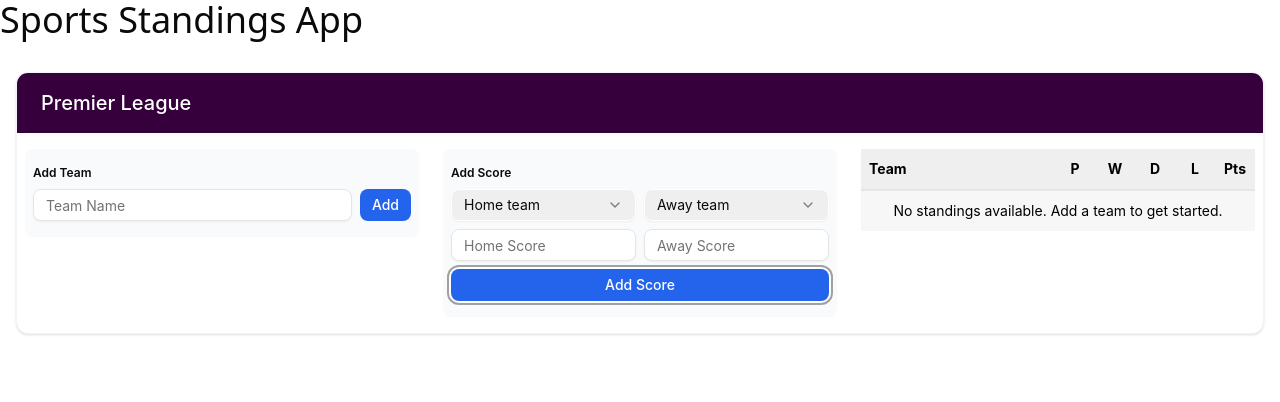
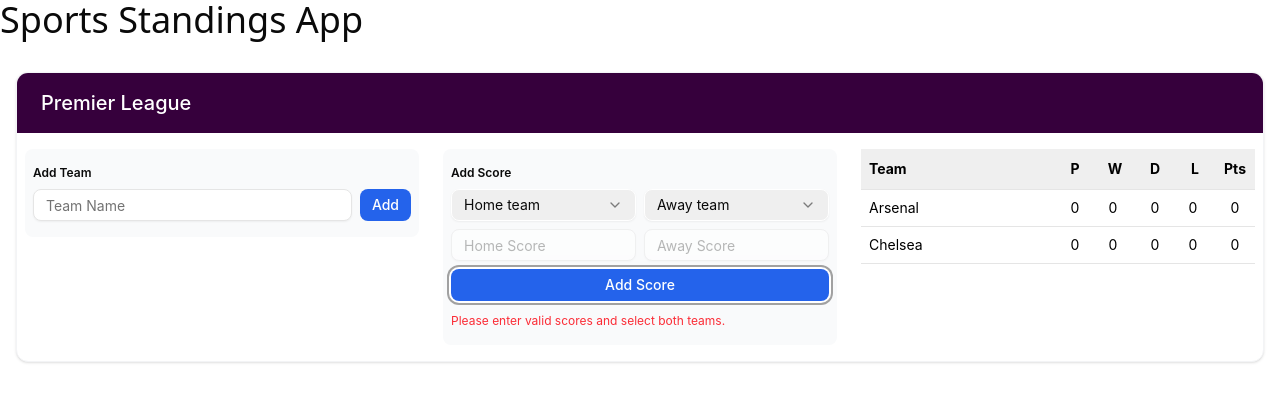
Before and after one commit to ImantasPrecas/sports-standings-app, a React (Vite) app: page / in a window 1280 px wide. Both pictures are taken after a click on the button "Add Score". Shown: the top 402 px of the page. Built offline with nearby package versions, Linux system fonts and the light colour scheme.

Commit message:
Implement match scoring functionality and enhance team management in Premier League component

```diff
--- a/src/components/PremierLeagueComponent.tsx
+++ b/src/components/PremierLeagueComponent.tsx
@@ -10,15 +10,63 @@
 import { useState } from 'react'
 
 export const PremierLeagueComponent = () => {
-  const { getTeamsList, addTeam, getStandingsTable } = useAppStore()
+  const { getTeamsList, addTeam, getStandingsTable, addMatch, getMatches } = useAppStore()
   const [newTeamName, setNewTeamName] = useState('')
+  const [selectedTeamA, setSelectedTeamA] = useState('')
+  const [selectedTeamB, setSelectedTeamB] = useState('')
+  const [teamAScore, setTeamAScore] = useState('')
+  const [teamBScore, setTeamBScore] = useState('')
+  const [error, setError] = useState('')
 
   const standingsTable = getStandingsTable()
-  const teamsArray = getTeamsList()
+  const teamsList = getTeamsList()
 
   const handleSubmitNewTeam = () => {
-    addTeam(newTeamName)
+    addTeam(newTeamName.trim())
     setNewTeamName('')
+    console.log(standingsTable)
+  }
+
+  const handleSubmitScore = () => {
+    if (
+      validateInput(teamAScore) &&
+      validateInput(teamBScore) &&
+      selectedTeamA &&
+      selectedTeamB
+    ) {
+      if (checkForDuplication(selectedTeamA, selectedTeamB)) {
+        setError('Teams already played against each other')
+        return
+      }
+      addMatch(selectedTeamA, selectedTeamB, Number(teamAScore), Number(teamBScore))
+      console.log(
+        `Submitting score: ${selectedTeamA} ${teamAScore} - ${teamBScore} ${selectedTeamB}`
+      )
+      resetInputs()
+    } else {
+      setError('Please enter valid scores and select both teams.')
+    }
+  }
+
+  const validateInput = (value: string) => {
+    const regex = /^[0-9]+$/
+    return regex.test(value)
+  }
+  const resetInputs = () => {
+    setSelectedTeamA('')
+    setSelectedTeamB('')
+    setTeamAScore('')
+    setTeamBScore('')
+    setError('')
+  }
+
+  const checkForDuplication = (teamA: string, teamB: string) => {
+    const existingMatch = Object.values(getMatches()).find(
+      (match) =>
+        (match.teamA === teamA && match.teamB === teamB) ||
+        (match.teamA === teamB && match.teamB === teamA)
+    )
+    return !!existingMatch
   }
 
   return (
@@ -35,6 +83,11 @@
               <div className='flex gap-2'>
                 <Input
                   onChange={(e) => setNewTeamName(e.target.value)}
+                  onKeyDown={(e) => {
+                    if (e.key === 'Enter') {
+                      handleSubmitNewTeam()
+                    }
+                  }}
                   value={newTeamName}
                   id='team-name'
                   inputSize='sm'
@@ -66,7 +119,9 @@
                     <SelectEntity
                       size='sm'
                       placeholder='Home team'
-                      options={teamsArray}
+                      options={teamsList}
+                      value={selectedTeamA}
+                      onSelect={setSelectedTeamA}
                     />
                   </div>
 
@@ -75,7 +130,9 @@
                     <SelectEntity
                       size='sm'
                       placeholder='Away team'
-                      options={teamsArray}
+                      options={teamsList}
+                      value={selectedTeamB}
+                      onSelect={setSelectedTeamB}
                     />
                   </div>
                 </div>
@@ -87,28 +144,37 @@
                   <div className='flex gap-2'>
                     <div className='w-full'>
                       <Input
+                        id='home-score'
+                        value={teamAScore}
+                        onChange={(e) => setTeamAScore(e.target.value)}
+                        placeholder='Home Score'
+                        disabled={!selectedTeamA}
                         inputSize='sm'
                         className='placeholder:text-sm'
-                        placeholder='Home Score'
                       />
                     </div>
 
                     {/* AWAY TEAM */}
                     <div className='w-full'>
                       <Input
+                        id='away-score'
+                        value={teamBScore}
+                        onChange={(e) => setTeamBScore(e.target.value)}
+                        placeholder='Away Score'
+                        disabled={!selectedTeamB}
                         inputSize='sm'
                         className='placeholder:text-sm'
-                        placeholder='Away Score'
                       />
                     </div>
                   </div>
                 </div>
               </div>
               <div className='w-full'>
-                <Button variant='secondary' size='sm'>
+                <Button variant='secondary' size='sm' onClick={handleSubmitScore}>
                   Add Score
                 </Button>
               </div>
+              {error && <p className='text-xs text-red-500 mt-1'>{error}</p>}
             </div>
           </div>
 
--- a/src/components/ui/Input.tsx
+++ b/src/components/ui/Input.tsx
@@ -28,7 +28,11 @@
     <input
       type={type}
       data-slot='input'
-      className={cn(inputVariants({ inputSize }), className)}
+      className={cn(
+        inputVariants({ inputSize }),
+        'focus:ring-2 focus:ring-ring',
+        className
+      )}
       {...props}
     />
   )
--- a/src/components/ui/Select.tsx
+++ b/src/components/ui/Select.tsx
@@ -18,7 +18,7 @@
 }
 
 const selectTriggerVariants = cva(
-  'border-input flex w-fit items-center justify-between gap-2 rounded-md border bg-transparent px-3 py-2 text-sm whitespace-nowrap shadow-xs outline-none disabled:cursor-not-allowed disabled:opacity-50 ',
+  'border-input flex w-fit items-center justify-between gap-2 rounded-md border bg-transparent px-3 py-2 text-sm whitespace-nowrap shadow-xs outline-none disabled:cursor-not-allowed disabled:opacity-50 focus:ring-2 focus:ring-ring',
   {
     variants: {
       size: {
--- a/src/components/ui/SelectEntity.tsx
+++ b/src/components/ui/SelectEntity.tsx
@@ -4,18 +4,25 @@
   size,
   placeholder,
   options,
+  value,
+  onSelect,
 }: {
   size: 'sm' | 'default' | 'lg'
   placeholder: string
   options: { id: string; name: string }[]
+  value: string
+  onSelect: (id: string) => void
 }) => {
   return (
-    <Select>
+    <Select onValueChange={onSelect} value={value}>
       <SelectTrigger size={size} className='w-full bg-muted'>
         <SelectValue placeholder={placeholder} />
       </SelectTrigger>
       <SelectContent>
-        {options.map((option) => (
+        {options.length === 0 ? (
+          <p className='mx-2 text-center text-sm'>No teams</p>
+        ) : (
+          options.map((option) => (
             <SelectItem
               key={option.id}
               value={option.id}
@@ -23,7 +30,8 @@
             >
               {option.name}
             </SelectItem>
-        ))}
+          ))
+        )}
       </SelectContent>
     </Select>
   )
--- a/src/components/ui/StandingsTable.tsx
+++ b/src/components/ui/StandingsTable.tsx
@@ -1,4 +1,3 @@
-import type { JSX } from 'react'
 import {
   Table,
   TableBody,
@@ -8,23 +7,10 @@
   TableHeader,
   TableRow,
 } from './Table'
+import type { IStandingsTable } from '@/store/premierLeagueSlice'
 
 interface StandingsTableProps {
-  tableData: {
-    standings: {
-      name: string
-      matches?: number
-      won?: number
-      drawn?: number
-      lost?: number
-      points?: number
-      icons?: {
-        won?: JSX.Element
-        lost?: JSX.Element
-      }
-    }[]
-    tableHeader: { title: string; key: string }[]
-  }
+  tableData: IStandingsTable
   rowLine?: boolean
 }
 
@@ -52,7 +38,7 @@
         <TableBody className='w-full max-h-42 overflow-y-auto block'>
           {tableData.standings.map((team) => (
             <TableRow
-              key={team.name}
+              key={team.teamId}
               className='flex w-full text-foreground'
               rowLine={rowLine}
             >
--- a/src/store/premierLeagueSlice.tsx
+++ b/src/store/premierLeagueSlice.tsx
@@ -1,5 +1,7 @@
 import type { StateCreator } from 'zustand'
 import type { StoreType } from './appStore'
+// import { persist } from 'zustand/middleware'
+import type { JSX } from 'react'
 
 interface Team {
   id: string
@@ -9,9 +11,12 @@
 export interface IPremierLeagueSlice {
   teams: Record<string, Team>
   standings: Record<string, IStandingEntry>
+  matches: Record<string, IMatch>
   addTeam: (name: string) => void
   getTeamsList: () => { id: string; name: string }[]
   getStandingsTable: () => IStandingsTable
+  addMatch: (teamA: string, teamB: string, scoreA: number, scoreB: number) => void
+  getMatches: () => IMatch[]
 }
 
 export interface IStandingEntry {
@@ -22,6 +27,10 @@
   drawn: number
   lost: number
   points: number
+  icons?: {
+    won?: JSX.Element
+    lost?: JSX.Element
+  }
 }
 
 export interface IStandingsTable {
@@ -29,24 +38,53 @@
   standings: IStandingEntry[]
 }
 
+export interface IMatch {
+  id: string
+  teamA: string
+  teamB: string
+  scoreA: number
+  scoreB: number
+}
+
 export const createPremierLeagueSlice: StateCreator<
   StoreType,
+  [['zustand/immer', never]],
   [],
-  [],
+  // [['zustand/persist', IPremierLeagueSlice]],
   IPremierLeagueSlice
 > = (set, get) => ({
-  teams: { arsenal: { id: 'arsenal', name: 'Arsenal' } },
-  standings: {},
-  addTeam: (name: string) => {
-    const id = crypto.randomUUID()
-    set((state) => ({
+  // Initial teams and standings for development
   teams: {
-        ...state.teams,
-        [id]: { id, name },
+    arsenal: { id: 'arsenal', name: 'Arsenal' },
+    chelsea: { id: 'chelsea', name: 'Chelsea' },
   },
   standings: {
-        ...state.standings,
-        [id]: {
+    arsenal: {
+      teamId: 'arsenal',
+      name: 'Arsenal',
+      matches: 0,
+      won: 0,
+      drawn: 0,
+      lost: 0,
+      points: 0,
+    },
+    chelsea: {
+      teamId: 'chelsea',
+      name: 'Chelsea',
+      matches: 0,
+      won: 0,
+      drawn: 0,
+      lost: 0,
+      points: 0,
+    },
+  },
+  matches: {},
+  duplicatedMatch: false,
+  addTeam: (name: string) => {
+    const id = name.toLowerCase().replace(/\s+/g, '-')
+    set((state) => {
+      state.teams[id] = { id, name }
+      state.standings[id] = {
         teamId: id,
         name,
         matches: 0,
@@ -54,16 +92,15 @@
         drawn: 0,
         lost: 0,
         points: 0,
-        },
-      },
-    }))
+      }
+    })
   },
   getTeamsList: () => {
     const { teams } = get()
     return Object.entries(teams).map(([id, team]) => ({ id, name: team.name }))
   },
   getStandingsTable: () => {
-    const standings = Object.values(get().standings)
+    const standings = Object.values(get().standings).sort((a, b) => b.points - a.points)
     return {
       tableHeader: [
         { title: 'Team', key: 'name' },
@@ -75,5 +112,59 @@
       ],
       standings,
     }
+  },
+  addMatch: (teamA, teamB, scoreA, scoreB) => {
+    const id = crypto.randomUUID()
+    set((state) => {
+      state.matches[id] = { id, teamA, teamB, scoreA, scoreB }
+    })
+
+    let resultA: 'win' | 'loss' | 'draw' = 'draw'
+    let resultB: 'win' | 'loss' | 'draw' = 'draw'
+
+    if (scoreA > scoreB) {
+      resultA = 'win'
+      resultB = 'loss'
+    } else if (scoreA < scoreB) {
+      resultA = 'loss'
+      resultB = 'win'
     }
+
+    const updateTeamStats = (teamId: string, result: string) => {
+      const teamStats = get().standings[teamId]
+      const matches = teamStats.matches + 1
+      let won = teamStats.won
+      let drawn = teamStats.drawn
+      let lost = teamStats.lost
+      let points = teamStats.points
+
+      if (result === 'win') {
+        won += 1
+        points += 3
+      } else if (result === 'draw') {
+        drawn += 1
+        points += 1
+      } else if (result === 'loss') {
+        lost += 1
+      }
+
+      return {
+        teamId,
+        matches,
+        won,
+        drawn,
+        lost,
+        points,
+        name: teamStats.name,
+      }
+    }
+
+    set((state) => {
+      state.standings[teamA] = updateTeamStats(teamA, resultA)
+      state.standings[teamB] = updateTeamStats(teamB, resultB)
     })
+  },
+  getMatches: () => {
+    return Object.values(get().matches)
+  },
+})
```
Lines whose indentation alone changed are shown as unchanged.
